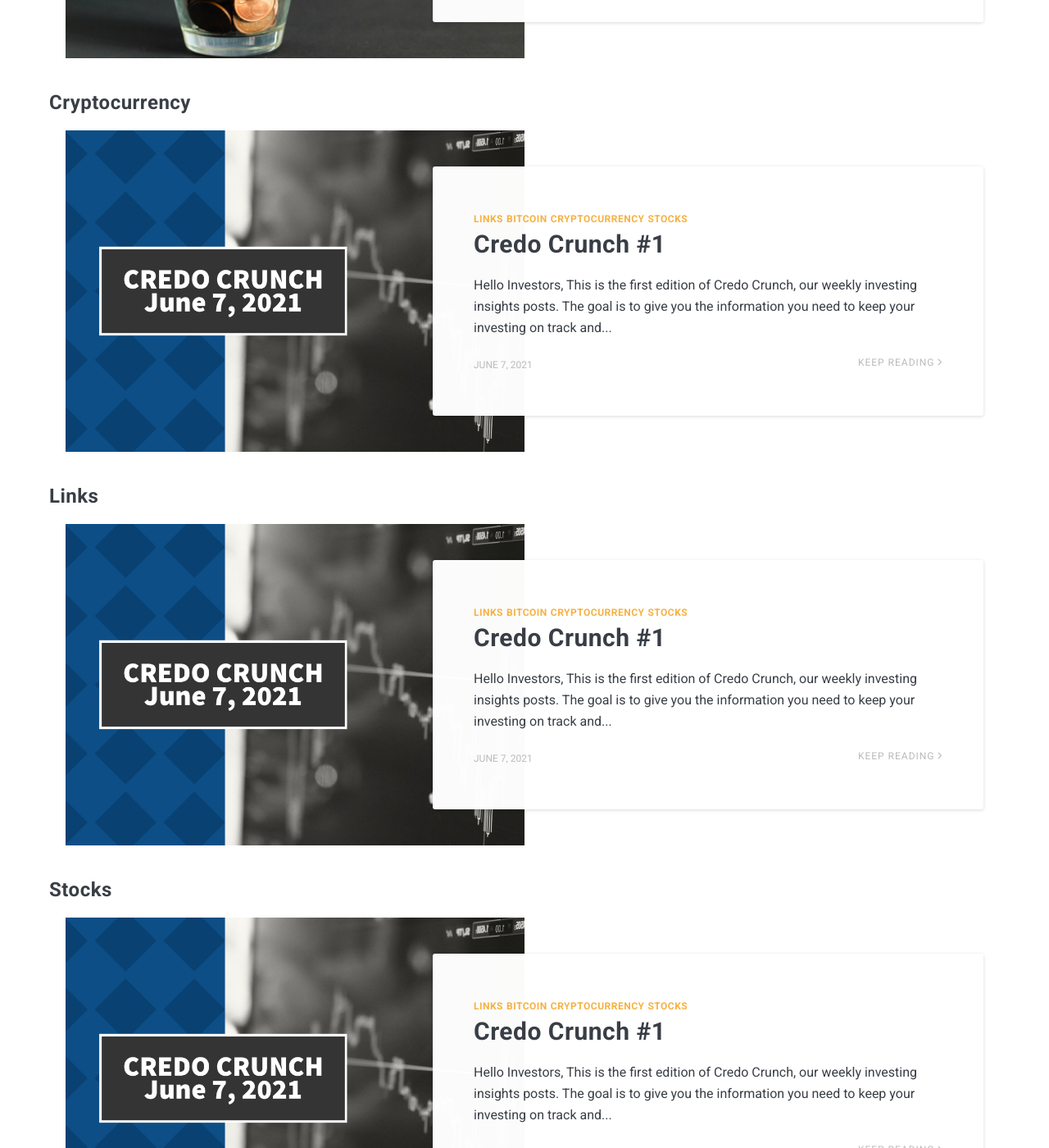
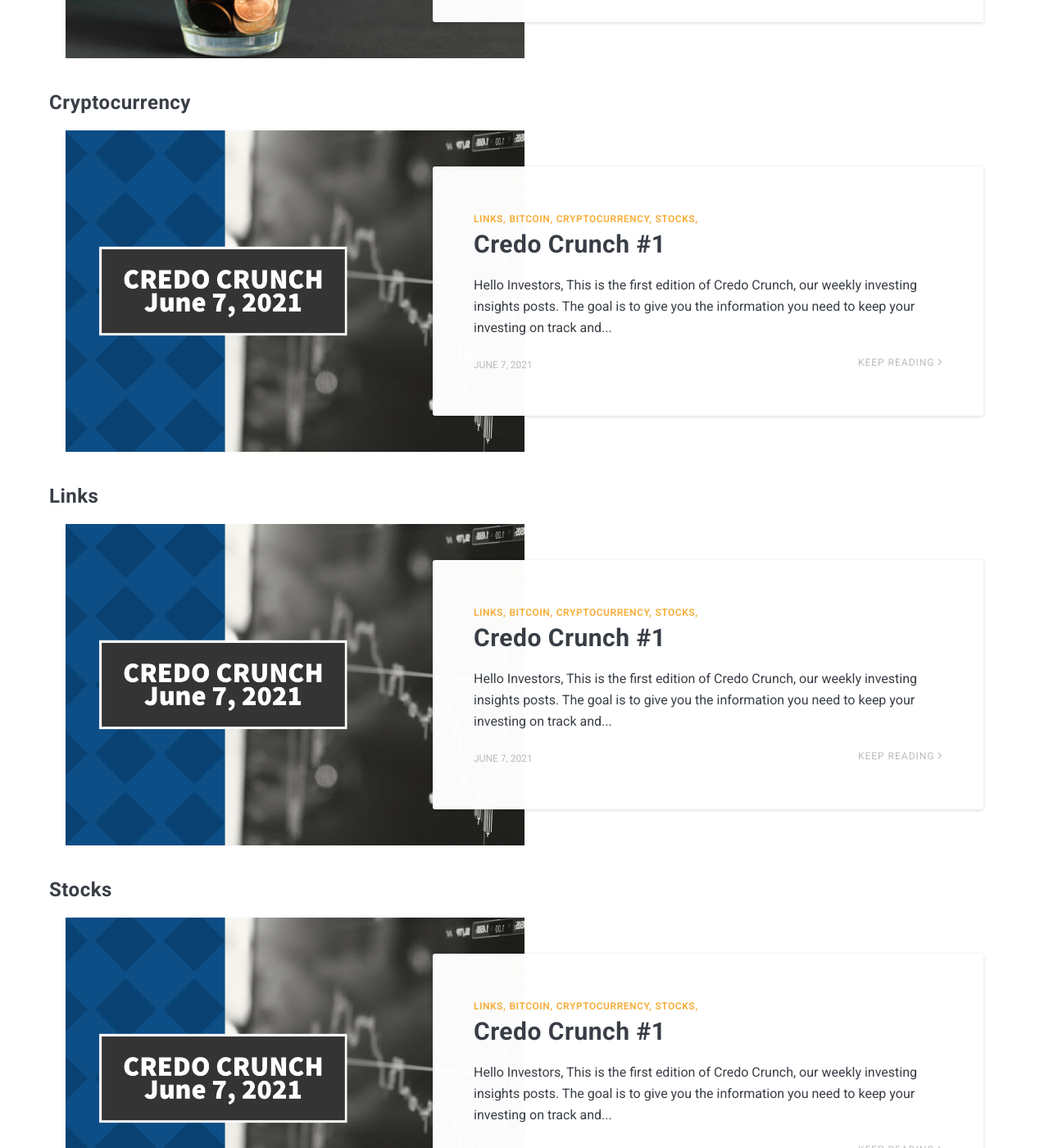
Before and after one commit to investwithcredo/investwithcredo.com, a Jekyll site: the page built from _pages/tags.html, in a window 1280 px wide and 1400 px high, scrolled down 1341 px. Shown: the whole window at 82% size. Built offline with Jekyll 4.4.1, drawn with Linux system fonts in a browser that asks for light colours; nearby versions of some CDN libraries; some of the changed text lies outside the part shown.

Commit message:
Update article-content.html

```diff
--- a/_includes/article-content.html
+++ b/_includes/article-content.html
@@ -17,7 +17,7 @@
           {% if post.tags.size >= 1 %}
             <div class="article-tags__box">
               {% for tag in post.tags %}
-                <a href="{{ site.baseurl }}/tag/#{{ tag }}" class="article__tag">{{ tag }}</a>
+                <a href="{{ site.baseurl }}/tag/#{{ tag }}" class="article__tag">{{ tag }},</a>
               {% endfor %}
             </div>
           {% else %}
```
